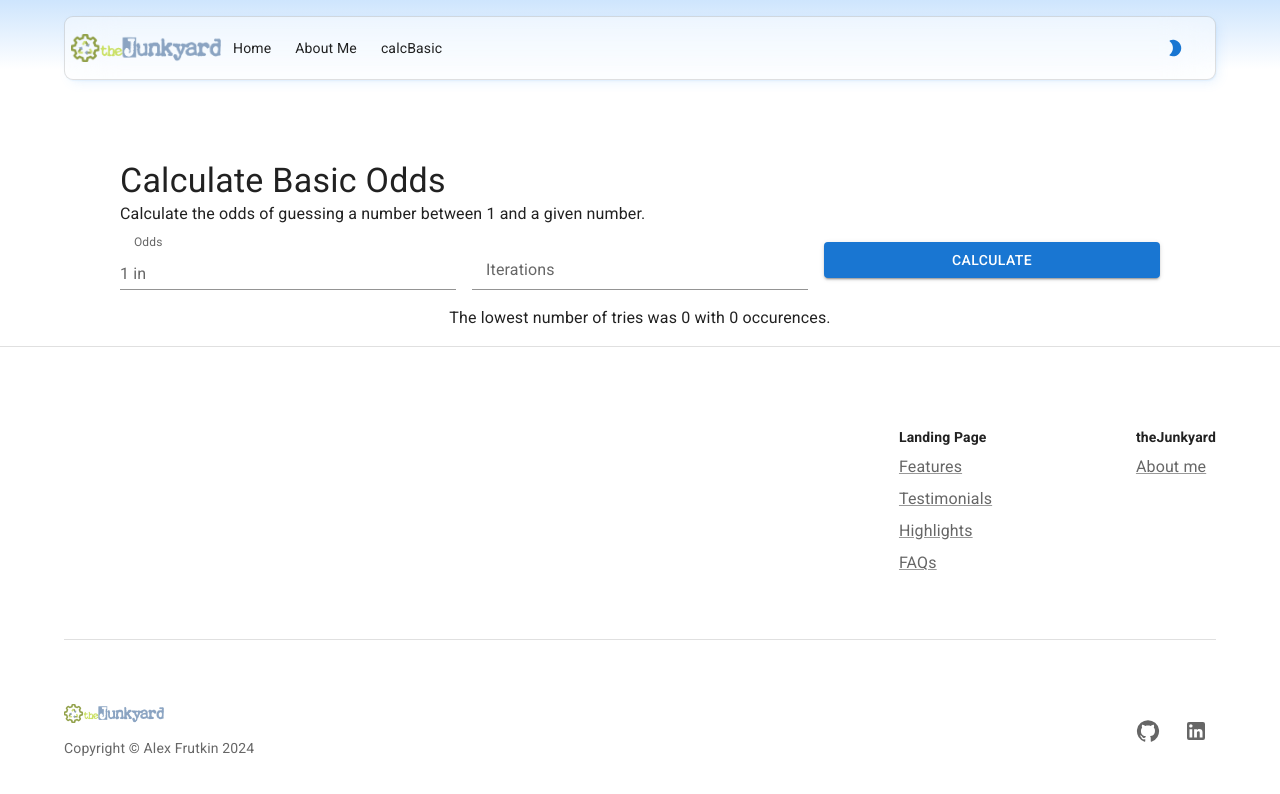
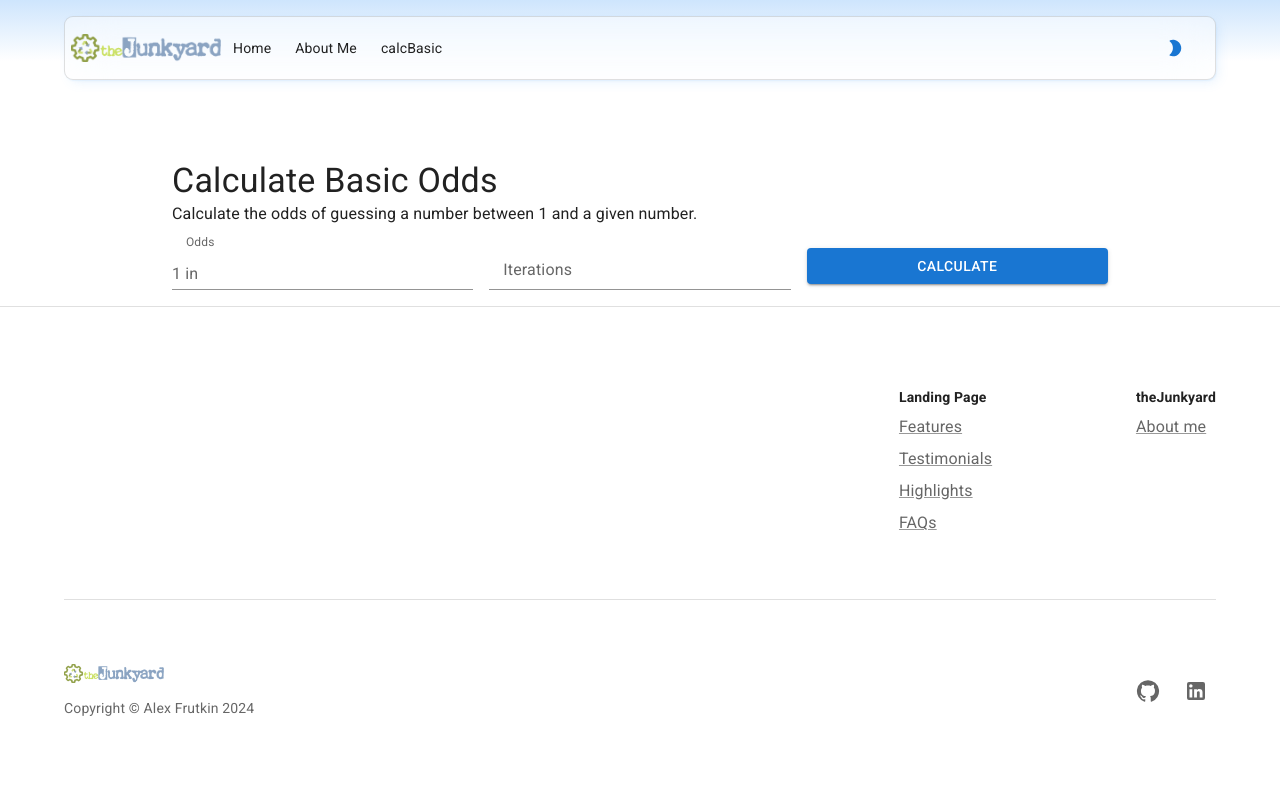
Before and after one commit to yummydirtx/theJunkyard, a React (Create React App) app: page /calcbasic-web in a window 1280 px wide. Shown: the top 794 px of the page. Built offline with nearby package versions, Linux system fonts and the light colour scheme.

Commit message:
now looks correct on all screen sizes

```diff
--- a/src/CalcBasic.js
+++ b/src/CalcBasic.js
@@ -106,7 +106,6 @@ export default function CalcBasic({ setMode, mode }) {
       <CssBaseline />
       <AppAppBar mode={mode} toggleColorMode={setMode} />
       <Box
-      id="hero"
       sx={(theme) => ({
         width: '100%',
         backgroundImage:
@@ -117,17 +116,19 @@ export default function CalcBasic({ setMode, mode }) {
         backgroundRepeat: 'no-repeat',
       })}
     >
-      <Box sx={{
+      <Box useFlexGap sx={{
         position: 'relative',
         display: 'flex',
+        width: '100%',
         flexDirection: 'column',
         alignItems: 'center',
         gap: { xs: 3, sm: 6 },
         pt: { xs: 14, sm: 20 },
         pb: { sm: 2 },
-        px: { xs: 2, sm: 15 },
+        px: { xs: 2 },
         }}>
-        <Grid container spacing={2}>
+        <Grid container spacing={2} sx={{display: 'flex', flexDirection: 'row', alignItems: 'center', width: {xs: '100%', sm: '75%'},
+        }}>
             <Grid size={12}>
                 <Typography component="h2" variant="h4">
                     Calculate Basic Odds
@@ -164,8 +165,14 @@ export default function CalcBasic({ setMode, mode }) {
                     width: '100%',
                 }}>Calculate</Button>
             </Grid>
-            <Grid size={12}>
-                <Typography variant="body1" sx={{textAlign: 'center'}}>
+            <Grid size={12} sx={() => {
+                if (lowest === 0) {
+                    return {display: 'none'};
+                } else {
+                    return {display: 'flex', flexDirection: 'column', alignItems: 'center'};
+                }
+            }}>
+                <Typography variant="body1" >
                     The lowest number of tries was {lowest} with {numberOfLowest} occurences.
                 </Typography>
             </Grid>
```
